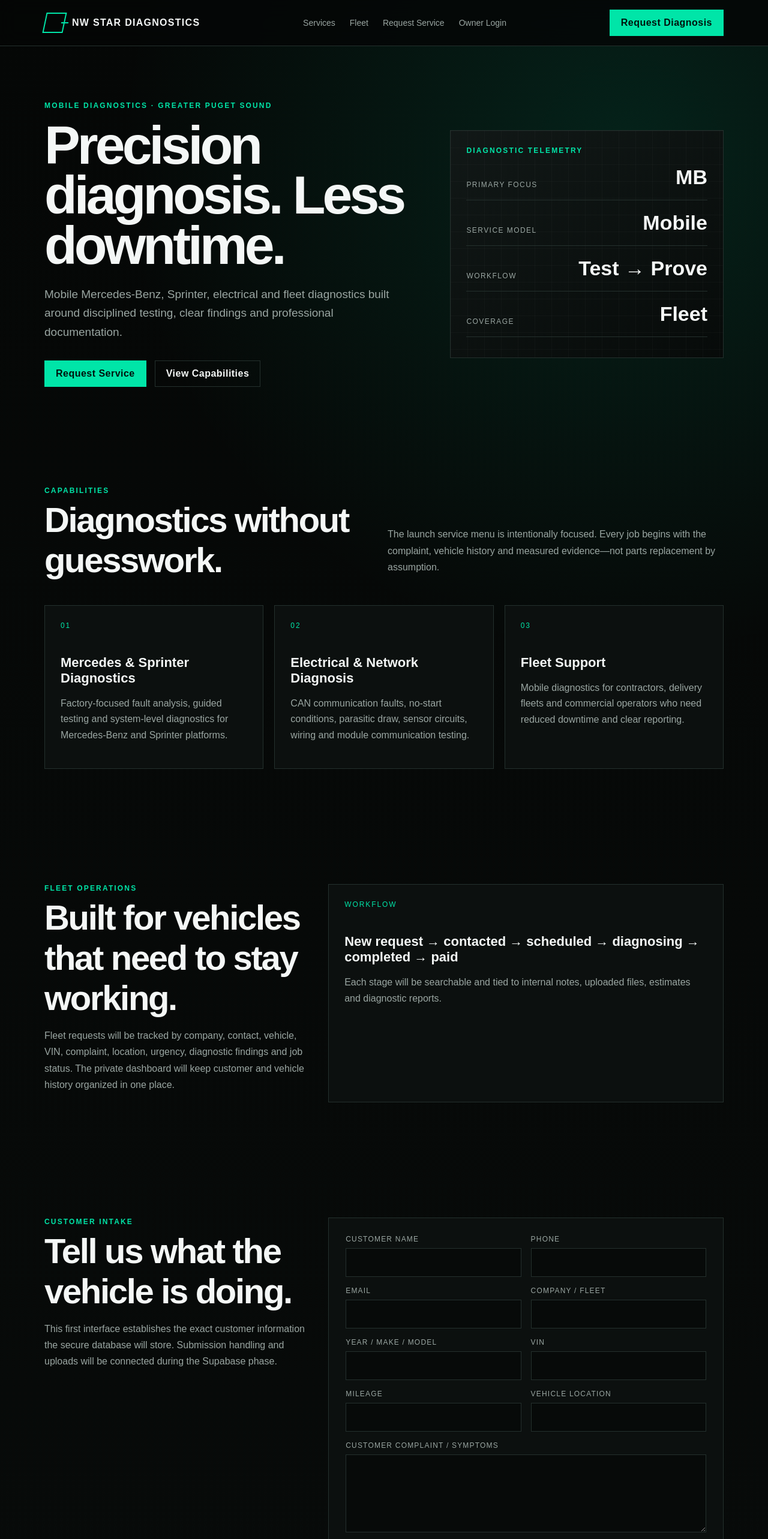
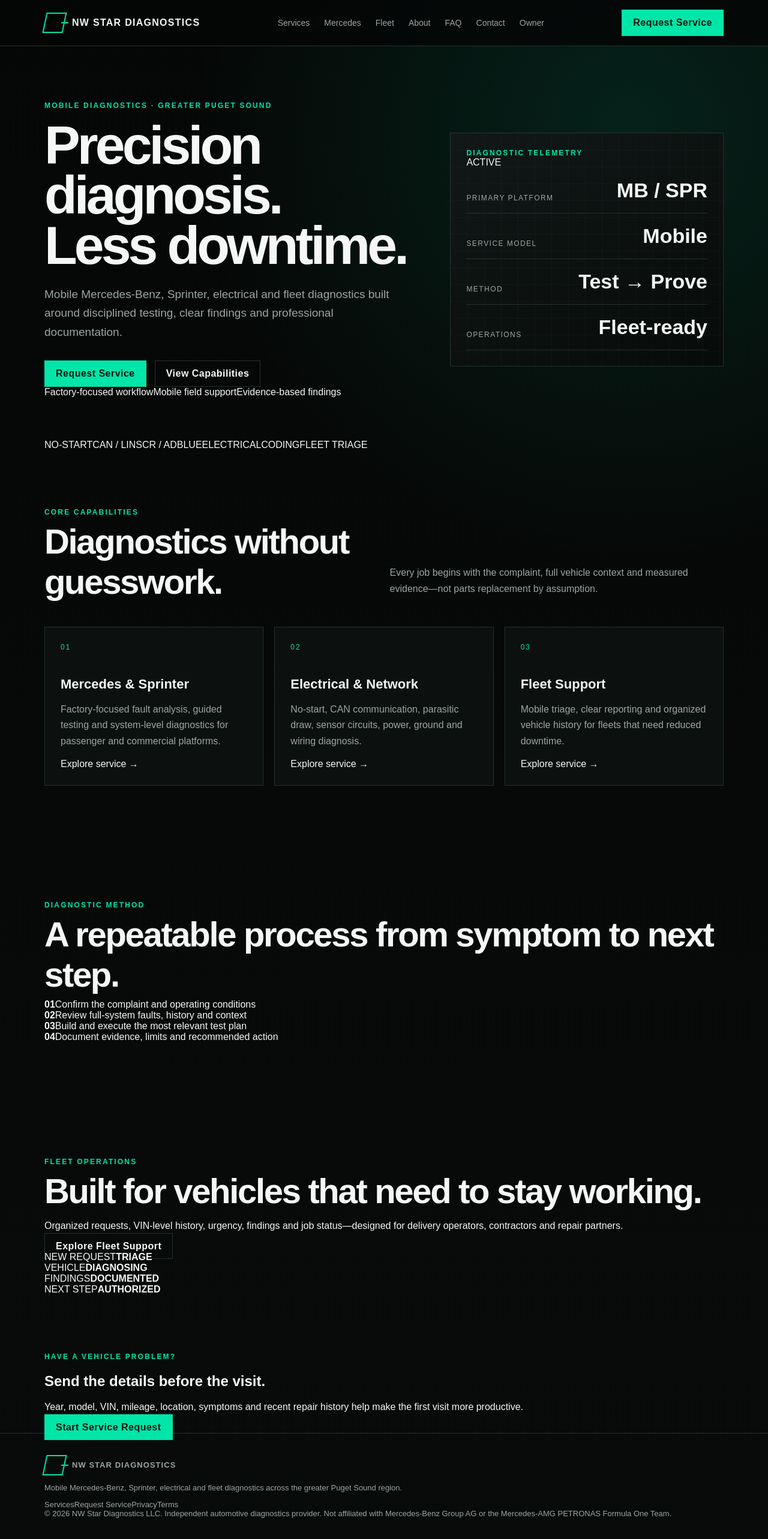
Before and after one commit to VitaliiOm23/NWStar, a Next.js app: page / in a window 1280 px wide. Shown: the top 2566 px of the page at 60% size. Built offline with nearby package versions, Linux system fonts and the light colour scheme.

Commit message:
Complete homepage and connect public navigation

```diff
--- a/app/page.tsx
+++ b/app/page.tsx
@@ -1,183 +1,54 @@
+import Link from "next/link";
+import { SiteFooter } from "../components/SiteFooter";
+import { SiteHeader } from "../components/SiteHeader";
+
 const services = [
-  {
-    title: "Mercedes & Sprinter Diagnostics",
-    text: "Factory-focused fault analysis, guided testing and system-level diagnostics for Mercedes-Benz and Sprinter platforms.",
-  },
-  {
-    title: "Electrical & Network Diagnosis",
-    text: "CAN communication faults, no-start conditions, parasitic draw, sensor circuits, wiring and module communication testing.",
-  },
-  {
-    title: "Fleet Support",
-    text: "Mobile diagnostics for contractors, delivery fleets and commercial operators who need reduced downtime and clear reporting.",
-  },
-];
+  ["Mercedes & Sprinter", "Factory-focused fault analysis, guided testing and system-level diagnostics for passenger and commercial platforms.", "/mercedes-diagnostics"],
+  ["Electrical & Network", "No-start, CAN communication, parasitic draw, sensor circuits, power, ground and wiring diagnosis.", "/services"],
+  ["Fleet Support", "Mobile triage, clear reporting and organized vehicle history for fleets that need reduced downtime.", "/fleet-services"],
+] as const;
 
 export default function HomePage() {
   return (
     <main>
-      <header className="nav">
-        <div className="shell nav-inner">
-          <a className="brand" href="#top" aria-label="NW Star Diagnostics home">
-            <span className="brand-mark" aria-hidden="true" />
-            <span>NW STAR DIAGNOSTICS</span>
-          </a>
-          <nav className="nav-links" aria-label="Primary navigation">
-            <a href="#services">Services</a>
-            <a href="#fleet">Fleet</a>
-            <a href="#request">Request Service</a>
-            <a href="/admin">Owner Login</a>
-          </nav>
-          <a className="nav-cta" href="#request">Request Diagnosis</a>
-        </div>
-      </header>
-
+      <SiteHeader />
       <section className="hero" id="top">
         <div className="shell hero-grid">
           <div>
             <div className="eyebrow">Mobile diagnostics · Greater Puget Sound</div>
-            <h1>Precision diagnosis. Less downtime.</h1>
-            <p>
-              Mobile Mercedes-Benz, Sprinter, electrical and fleet diagnostics built around disciplined testing, clear findings and professional documentation.
-            </p>
-            <div className="actions">
-              <a className="button" href="#request">Request Service</a>
-              <a className="button secondary" href="#services">View Capabilities</a>
-            </div>
+            <h1>Precision diagnosis.<br/><span className="accent-text">Less downtime.</span></h1>
+            <p>Mobile Mercedes-Benz, Sprinter, electrical and fleet diagnostics built around disciplined testing, clear findings and professional documentation.</p>
+            <div className="actions"><Link className="button" href="/request-service">Request Service</Link><Link className="button secondary" href="/services">View Capabilities</Link></div>
+            <div className="hero-proof"><span>Factory-focused workflow</span><span>Mobile field support</span><span>Evidence-based findings</span></div>
           </div>
-
           <aside className="telemetry" aria-label="Service highlights">
-            <div className="eyebrow">Diagnostic telemetry</div>
-            <div className="metric">
-              <span>Primary focus</span>
-              <strong>MB</strong>
-            </div>
-            <div className="metric">
-              <span>Service model</span>
-              <strong>Mobile</strong>
-            </div>
-            <div className="metric">
-              <span>Workflow</span>
-              <strong>Test → Prove</strong>
-            </div>
-            <div className="metric">
-              <span>Coverage</span>
-              <strong>Fleet</strong>
-            </div>
+            <div className="telemetry-head"><div className="eyebrow">Diagnostic telemetry</div><span className="live-dot">ACTIVE</span></div>
+            <div className="metric"><span>Primary platform</span><strong>MB / SPR</strong></div>
+            <div className="metric"><span>Service model</span><strong>Mobile</strong></div>
+            <div className="metric"><span>Method</span><strong>Test → Prove</strong></div>
+            <div className="metric"><span>Operations</span><strong>Fleet-ready</strong></div>
           </aside>
         </div>
       </section>
 
-      <section className="section" id="services">
-        <div className="shell">
-          <div className="section-head">
-            <div>
-              <div className="eyebrow">Capabilities</div>
-              <h2>Diagnostics without guesswork.</h2>
-            </div>
-            <p className="section-copy">
-              The launch service menu is intentionally focused. Every job begins with the complaint, vehicle history and measured evidence—not parts replacement by assumption.
-            </p>
-          </div>
-          <div className="grid-3">
-            {services.map((service, index) => (
-              <article className="card" key={service.title}>
-                <div className="card-number">0{index + 1}</div>
-                <h3>{service.title}</h3>
-                <p>{service.text}</p>
-              </article>
-            ))}
-          </div>
+      <section className="signal-strip"><div className="shell signal-grid"><span>NO-START</span><span>CAN / LIN</span><span>SCR / ADBLUE</span><span>ELECTRICAL</span><span>CODING</span><span>FLEET TRIAGE</span></div></section>
+
+      <section className="section">
+        <div className="shell"><div className="section-head"><div><div className="eyebrow">Core capabilities</div><h2>Diagnostics without guesswork.</h2></div><p className="section-copy">Every job begins with the complaint, full vehicle context and measured evidence—not parts replacement by assumption.</p></div>
+          <div className="grid-3">{services.map(([title,text,href],index)=><Link className="card service-card" href={href} key={title}><div className="card-number">0{index+1}</div><h3>{title}</h3><p>{text}</p><span className="card-link">Explore service →</span></Link>)}</div>
         </div>
       </section>
 
-      <section className="section" id="fleet">
-        <div className="shell intake">
-          <div>
-            <div className="eyebrow">Fleet operations</div>
-            <h2>Built for vehicles that need to stay working.</h2>
-            <p className="section-copy">
-              Fleet requests will be tracked by company, contact, vehicle, VIN, complaint, location, urgency, diagnostic findings and job status. The private dashboard will keep customer and vehicle history organized in one place.
-            </p>
-          </div>
-          <div className="card">
-            <div className="card-number">WORKFLOW</div>
-            <h3>New request → contacted → scheduled → diagnosing → completed → paid</h3>
-            <p>
-              Each stage will be searchable and tied to internal notes, uploaded files, estimates and diagnostic reports.
-            </p>
-          </div>
-        </div>
+      <section className="section alt">
+        <div className="shell split"><div><div className="eyebrow">Diagnostic method</div><h2>A repeatable process from symptom to next step.</h2></div><div className="workflow"><div className="workflow-row"><strong>01</strong><span>Confirm the complaint and operating conditions</span></div><div className="workflow-row"><strong>02</strong><span>Review full-system faults, history and context</span></div><div className="workflow-row"><strong>03</strong><span>Build and execute the most relevant test plan</span></div><div className="workflow-row"><strong>04</strong><span>Document evidence, limits and recommended action</span></div></div></div>
       </section>
 
-      <section className="section" id="request">
-        <div className="shell intake">
-          <div>
-            <div className="eyebrow">Customer intake</div>
-            <h2>Tell us what the vehicle is doing.</h2>
-            <p className="section-copy">
-              This first interface establishes the exact customer information the secure database will store. Submission handling and uploads will be connected during the Supabase phase.
-            </p>
-          </div>
-
-          <form className="form">
-            <div className="form-grid">
-              <div className="field">
-                <label htmlFor="name">Customer name</label>
-                <input id="name" name="name" autoComplete="name" required />
-              </div>
-              <div className="field">
-                <label htmlFor="phone">Phone</label>
-                <input id="phone" name="phone" type="tel" autoComplete="tel" required />
-              </div>
-              <div className="field">
-                <label htmlFor="email">Email</label>
-                <input id="email" name="email" type="email" autoComplete="email" />
-              </div>
-              <div className="field">
-                <label htmlFor="company">Company / fleet</label>
-                <input id="company" name="company" />
-              </div>
-              <div className="field">
-                <label htmlFor="vehicle">Year / make / model</label>
-                <input id="vehicle" name="vehicle" required />
-              </div>
-              <div className="field">
-                <label htmlFor="vin">VIN</label>
-                <input id="vin" name="vin" maxLength={17} />
-              </div>
-              <div className="field">
-                <label htmlFor="mileage">Mileage</label>
-                <input id="mileage" name="mileage" inputMode="numeric" />
-              </div>
-              <div className="field">
-                <label htmlFor="location">Vehicle location</label>
-                <input id="location" name="location" required />
-              </div>
-              <div className="field full">
-                <label htmlFor="complaint">Customer complaint / symptoms</label>
-                <textarea id="complaint" name="complaint" required />
-              </div>
-              <div className="field full">
-                <label htmlFor="codes">Known fault codes or prior work</label>
-                <textarea id="codes" name="codes" />
-              </div>
-              <div className="field full">
-                <button className="button" type="button">Database connection coming next</button>
-                <p className="notice">
-                  Do not enter sensitive information yet. The form will become active only after secure database policies, validation and notification delivery are configured.
-                </p>
-              </div>
-            </div>
-          </form>
-        </div>
+      <section className="section">
+        <div className="shell fleet-banner"><div><div className="eyebrow">Fleet operations</div><h2>Built for vehicles that need to stay working.</h2><p>Organized requests, VIN-level history, urgency, findings and job status—designed for delivery operators, contractors and repair partners.</p><Link className="button secondary" href="/fleet-services">Explore Fleet Support</Link></div><div className="status-stack"><div><span>NEW REQUEST</span><b>TRIAGE</b></div><div><span>VEHICLE</span><b>DIAGNOSING</b></div><div><span>FINDINGS</span><b>DOCUMENTED</b></div><div><span>NEXT STEP</span><b>AUTHORIZED</b></div></div></div>
       </section>
 
-      <footer className="footer">
-        <div className="shell">
-          © {new Date().getFullYear()} NW Star Diagnostics LLC. Independent automotive diagnostics provider. Not affiliated with Mercedes-Benz Group AG or the Mercedes-AMG PETRONAS Formula One Team.
-        </div>
-      </footer>
+      <section className="cta-band"><div className="shell cta-band-inner"><div><div className="eyebrow">Have a vehicle problem?</div><h2>Send the details before the visit.</h2><p>Year, model, VIN, mileage, location, symptoms and recent repair history help make the first visit more productive.</p></div><Link className="button" href="/request-service">Start Service Request</Link></div></section>
+      <SiteFooter />
     </main>
   );
 }
```
